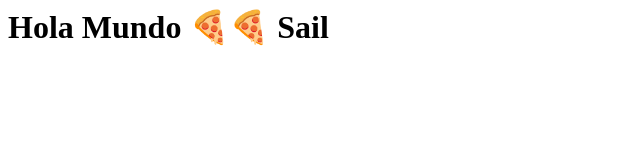
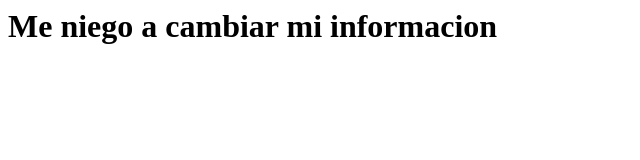
Before and after one commit to Sailmaster91/Curso-FalconMaster, a plain HTML site: page html/holamundo.html in a window 1280 px wide. Shown: the whole page, without its empty margins (0-640 px from the left). Drawn offline with Linux system fonts and the light colour scheme.

Commit message:
Me niego a ceder

```diff
--- a/html/holamundo.html
+++ b/html/holamundo.html
@@ -5,7 +5,7 @@
   </header>
 
   <body>
-   <h1>Hola Mundo 🍕🍕 Sail</h1>
+   <h1>Me niego a cambiar mi informacion</h1>
 
   </body>
 </html>
```
